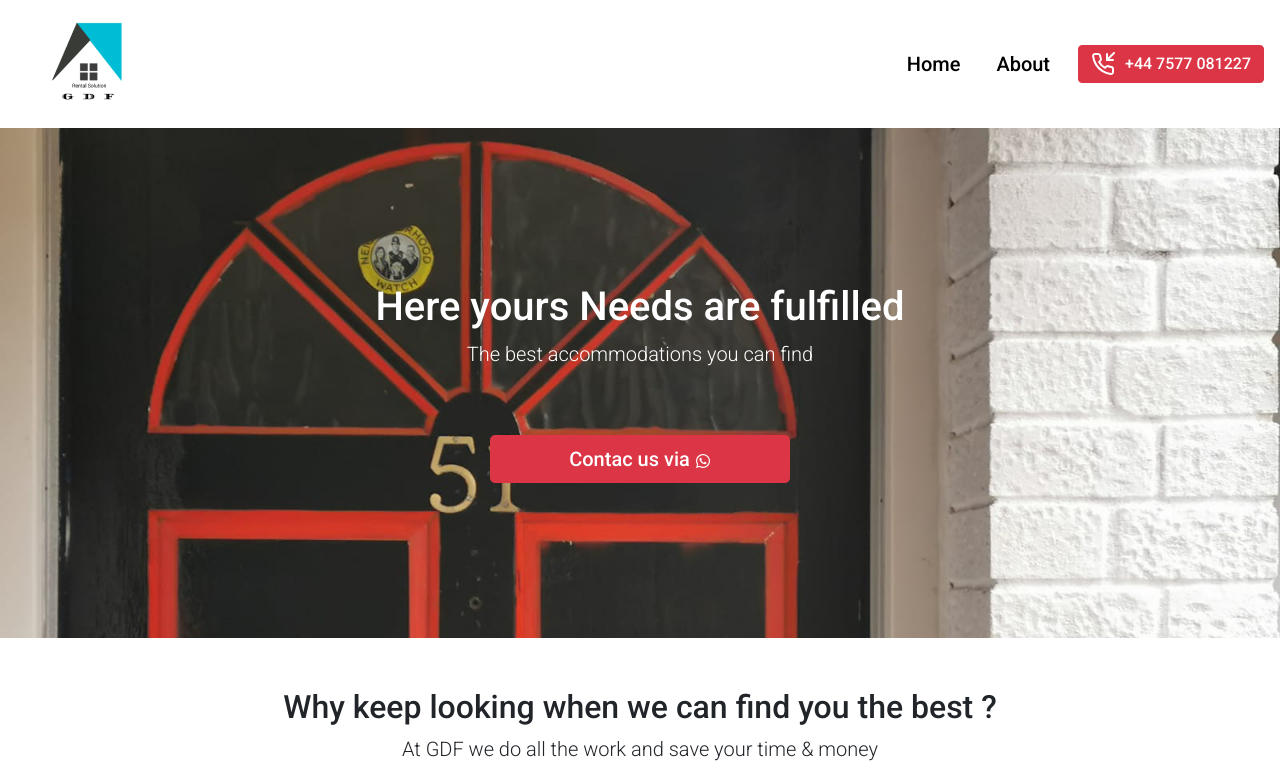
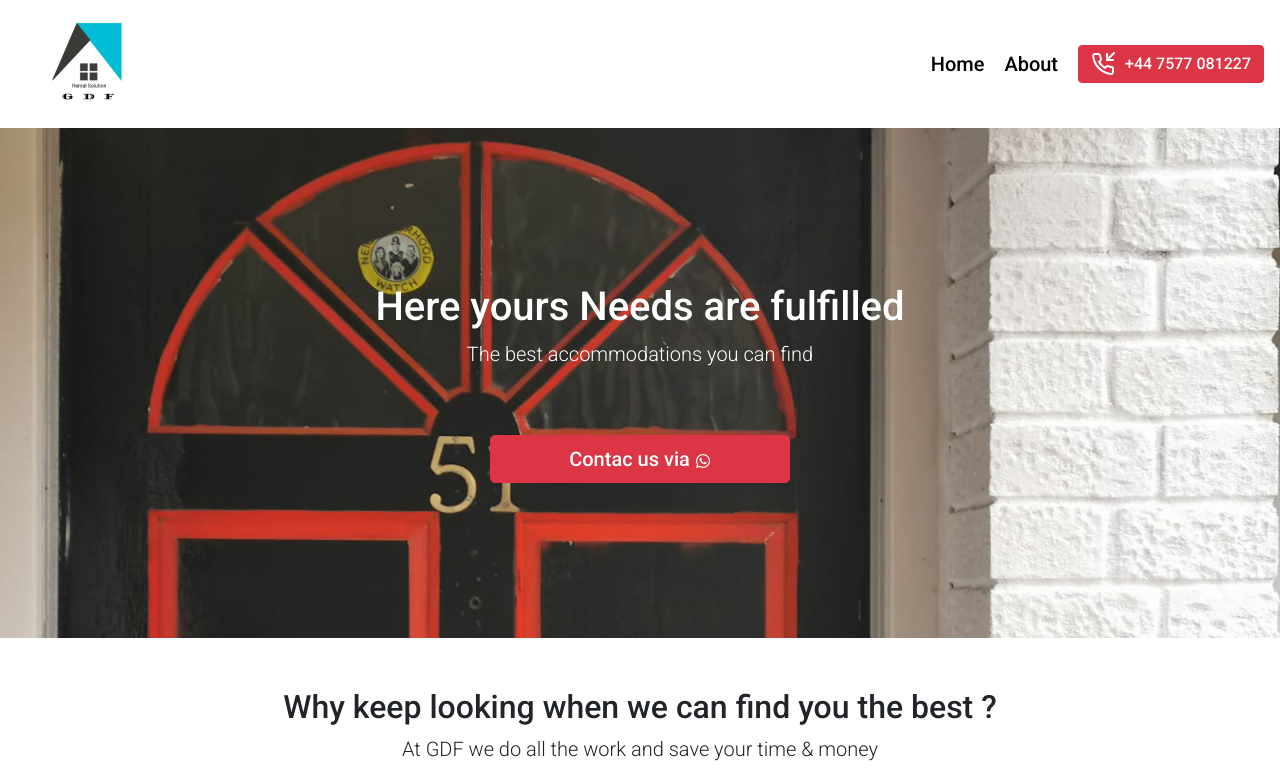
Before and after one commit to joaoPedroCordeiroProfissional/giovanni-italy, a Gatsby site: page / in a window 1280 px wide. Shown: the top 777 px of the page. Built offline with nearby package versions, Linux system fonts and the light colour scheme; Gatsby itself is replaced by a stand-in of ours.

Commit message:
Ajustando o header

```diff
--- a/src/components/Header.js
+++ b/src/components/Header.js
@@ -24,12 +24,8 @@ export default function Header() {
         </Nav>
 
         <Nav>
-          <Nav.Link>
             <Link to="/" className={styles.navLink}>Home</Link>
-          </Nav.Link>
-          <Nav.Link>
             <Link to="/about" className={styles.navLink}>About</Link>
-            </Nav.Link>
         </Nav>
 
         <Button variant="danger" size="md" className={styles.phone}><a href="tel:+44 7577 081227"><FiPhoneIncoming  className={styles.phoneIcon}/>+44 7577 081227</a></Button>
```
